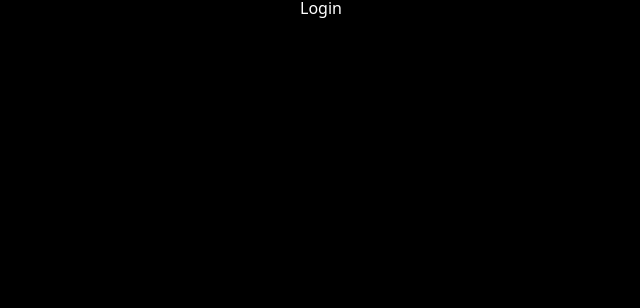
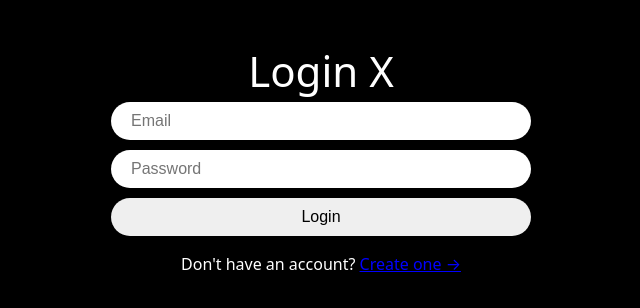
Before and after one commit to cwelly/Nwitter_clone, a React (Vite) app in the folder nwitter-reloaded/: page /login in a window 1280 px wide. Shown: the top 308 px of the page, without its empty margins (319-959 px from the left). Built offline with nearby package versions, Linux system fonts and the light colour scheme.

Commit message:
feat firebase

```diff
--- a/nwitter-reloaded/src/App.tsx
+++ b/nwitter-reloaded/src/App.tsx
@@ -9,6 +9,7 @@
 import { useEffect, useState } from "react"
 import LoadingScreen from "./components/loading-screen"
 import { auth } from "./firebase/firebase"
+import ProtectedRoute from "./components/protected-route"
 
 const GlobalStyles = createGlobalStyle`
   ${reset};
@@ -27,11 +28,15 @@
   children: [
     {
       path: "",
-      element: <Home />,
+      element: <ProtectedRoute>
+        <Home />
+      </ProtectedRoute>
     },
     {
       path: "profile",
-      element: <Profile />
+      element: <ProtectedRoute>
+        <Profile />
+      </ProtectedRoute>
     }
   ]
 },
@@ -49,20 +54,20 @@
     justify-content: center;
 `;
 function App() {
-  const [isLoading ,setIsLoading] = useState(true);
-  const init = async()=>{
+  const [isLoading, setIsLoading] = useState(true);
+  const init = async () => {
     await auth.authStateReady();
     setIsLoading(false);
   }
 
-  useEffect(()=>{
+  useEffect(() => {
     init();
-  },[])
+  }, [])
 
   return (
     <Wrapper>
       <GlobalStyles></GlobalStyles>
-      {isLoading?<LoadingScreen/>:<RouterProvider router={router} />}
+      {isLoading ? <LoadingScreen /> : <RouterProvider router={router} />}
     </Wrapper>
   )
 }
--- /dev/null
+++ b/nwitter-reloaded/src/components/auth-components.ts
@@ -0,0 +1,47 @@
+import styled from "styled-components";
+
+export const Switcher = styled.span`
+margin-top: 20px;
+a{
+    color:blue;
+}
+`;
+
+export const Wrapper = styled.div`
+height:100%;
+display: flex;
+flex-direction: column;
+align-items:center;
+width: 420px;
+padding: 50px 0px;
+`;
+export const Title = styled.h1`
+font-size:42px;
+
+`;
+export const Form = styled.form`
+margin-top:50px;
+margin-bottom: 10px;
+display:flex;
+flex-direction:column;
+gap:10px;
+width:100%;
+`;
+export const Input = styled.input`
+padding: 10px 20px;
+border-radius:  50px;
+margin-top: 10px;
+border :none;
+width: 100%;
+font-size: 16px;
+&[type="submit"]{
+    cursor : pointer;
+    &:hover{
+        opacity: 0.8;
+    }
+}
+`;
+export const Error = styled.span`
+font-weight  : 600;
+color:tomato;
+`;
--- /dev/null
+++ b/nwitter-reloaded/src/components/github-btn.tsx
@@ -0,0 +1,38 @@
+import { GithubAuthProvider, signInWithPopup, signInWithRedirect } from "firebase/auth";
+import styled from "styled-components";
+import { auth } from "../firebase/firebase";
+import { useNavigate } from "react-router-dom";
+
+export default function GithubButton(){
+    const navigate = useNavigate();
+    const Button = styled.span`
+    background-color: white;
+    font-weight: 500;
+    padding: 10px 20px;
+    margin-top: 50px;
+    border-radius: 50px;
+    color: black;
+    border : 0;
+    display: flex;
+    gap: 5px;
+    align-items: center;
+    cursor: pointer;
+    justify-content: center;
+    `;
+    const Logo = styled.img`
+    height: 25px;
+    `;
+    const Click = async ()=>{
+        const provider = new GithubAuthProvider();
+        try{
+            await signInWithRedirect(auth , provider);
+            navigate("/home");
+        }catch(e){
+
+        }
+    }
+   return <Button onClick={Click}>
+    <Logo src="/github-mark.png"></Logo>
+    Continue with Github
+   </Button>
+}
--- /dev/null
+++ b/nwitter-reloaded/src/components/protected-route.tsx
@@ -0,0 +1,11 @@
+import { Navigate } from "react-router-dom";
+import { auth } from "../firebase/firebase";
+
+export default function ProtectedRoute({children}:{children:React.ReactNode}){
+    // 파이어 베이스에서 가져온 커렌트 유저
+    const user = auth.currentUser;
+    if(user===null){
+        return <Navigate to="/login"/>
+    }
+    return children;
+}
--- a/nwitter-reloaded/src/routes/create-account.tsx
+++ b/nwitter-reloaded/src/routes/create-account.tsx
@@ -2,44 +2,11 @@
 import { useState } from "react";
 import styled from "styled-components"
 import { auth } from "../firebase/firebase";
-import { useNavigate } from "react-router-dom";
+import { Form, Link, useNavigate } from "react-router-dom";
+import { FirebaseError } from "firebase/app";
+import { Error, Input, Switcher, Title, Wrapper } from "../components/auth-components";
+import GithubButton from "../components/github-btn";
 
-const Wrapper = styled.div`
-height:100%;
-display: flex;
-flex-direction: column;
-align-items:center;
-width: 420px;
-padding: 50px 0px;
-`;
-const Title = styled.h1`
-font-size:42px;
-
-`;
-const Form = styled.form`
-margin-top:50px;
-display:flex;
-flex-direction:column;
-gap:10px;
-width:100%;
-`;
-const Input = styled.input`
-padding: 10px 20px;
-border-radius:  50px;
-border :none;
-width: 100%;
-font-size: 16px;
-&[type="submit"]{
-    cursor : pointer;
-    &:hover{
-        opacity: 0.8;
-    }
-}
-`;
-const Error = styled.span`
-font-weight  : 600;
-color:tomato;
-`;
 export default function CreateAccount() {
     const navigate = useNavigate();
     const [isLoading, setLoading] = useState(false);
@@ -62,6 +29,7 @@
     }
     const onSubmit =async (e: React.FormEvent<HTMLFormElement>) => {
         e.preventDefault();
+        setError("");
         if(isLoading||name===""|| email===""||password===""){
             return;
         }
@@ -76,6 +44,9 @@
             navigate("/");
         } catch (e) {
             // setError
+            if(e instanceof FirebaseError){
+                setError(e.message);
+            }
         } finally {
             setLoading(false);
 
@@ -91,5 +62,9 @@
             <Input type="submit" value={isLoading ? "Loading..." : "Create Account"} />
         </Form>
         {error !=="" ? <Error>{error}</Error>:null}
+        <Switcher>
+            Already have an account? <Link to="/login">Login &rarr;</Link>
+        </Switcher>
+        <GithubButton></GithubButton>
     </Wrapper>
 }
--- a/nwitter-reloaded/src/routes/home.tsx
+++ b/nwitter-reloaded/src/routes/home.tsx
@@ -1,3 +1,8 @@
+import { auth } from "../firebase/firebase"
+
 export default function Home(){
-    return <h1>Home!</h1>
+    const logout = ()=>{
+        auth.signOut();
+    }
+    return <h1><button onClick={logout}>logOut</button>Home!</h1>
 }
--- a/nwitter-reloaded/src/routes/login.tsx
+++ b/nwitter-reloaded/src/routes/login.tsx
@@ -1,3 +1,63 @@
-export default function Login(){
-    return <h1>Login</h1>
+import { createUserWithEmailAndPassword, signInWithEmailAndPassword, updateProfile } from "firebase/auth";
+import { useState } from "react";
+import styled from "styled-components"
+import { auth } from "../firebase/firebase";
+import { Form, Link, useNavigate } from "react-router-dom";
+import { FirebaseError } from "firebase/app";
+import { Error, Input, Switcher, Title, Wrapper } from "../components/auth-components";
+
+
+export default function Login() {
+    const navigate = useNavigate();
+    const [isLoading, setLoading] = useState(false);
+    const [email, setEmail] = useState("");
+    const [password, setPassword] = useState("");
+    const [error, setError] = useState("");
+
+    const onChange = (e: React.ChangeEvent<HTMLInputElement>) => {
+        const { target: { name, value } } = e;
+       if (name === "email") {
+            setEmail(value);
+        }
+        else if (name === "password") {
+            setPassword(value);
+        }
+    }
+    const onSubmit =async (e: React.FormEvent<HTMLFormElement>) => {
+        e.preventDefault();
+        setError("");
+        if(isLoading|| email===""||password===""){
+            return;
+        }
+        try {
+            setLoading(true);
+            // create an account;
+            await signInWithEmailAndPassword(auth,email,password);
+            // set the name of the user.
+            // await updateProfile(credentials.user , {displayName:name});
+            // redirect to the home page
+            navigate("/");
+        } catch (e) {
+            // setError
+            if(e instanceof FirebaseError){
+                setError(e.message);
+            }
+        } finally {
+            setLoading(false);
+
+        }
+        console.log(name, email, password);
+    }
+    return <Wrapper>
+        <Title>Login X</Title>
+        <Form onSubmit={onSubmit}>
+             <Input name="email" value={email} placeholder="Email" type="email" onChange={onChange} />
+            <Input name="password" value={password} placeholder="Password" type="password" onChange={onChange} required />
+            <Input type="submit" value={isLoading ? "Loading..." : "Login"} />
+        </Form>
+        {error !=="" ? <Error>{error}</Error>:null}
+        <Switcher>
+            Don't have an account? <Link to="/create-account">Create one &rarr;</Link>
+        </Switcher>
+    </Wrapper>
 }
```
Also changed, not shown: nwitter-reloaded/public/github-mark.png (added).
